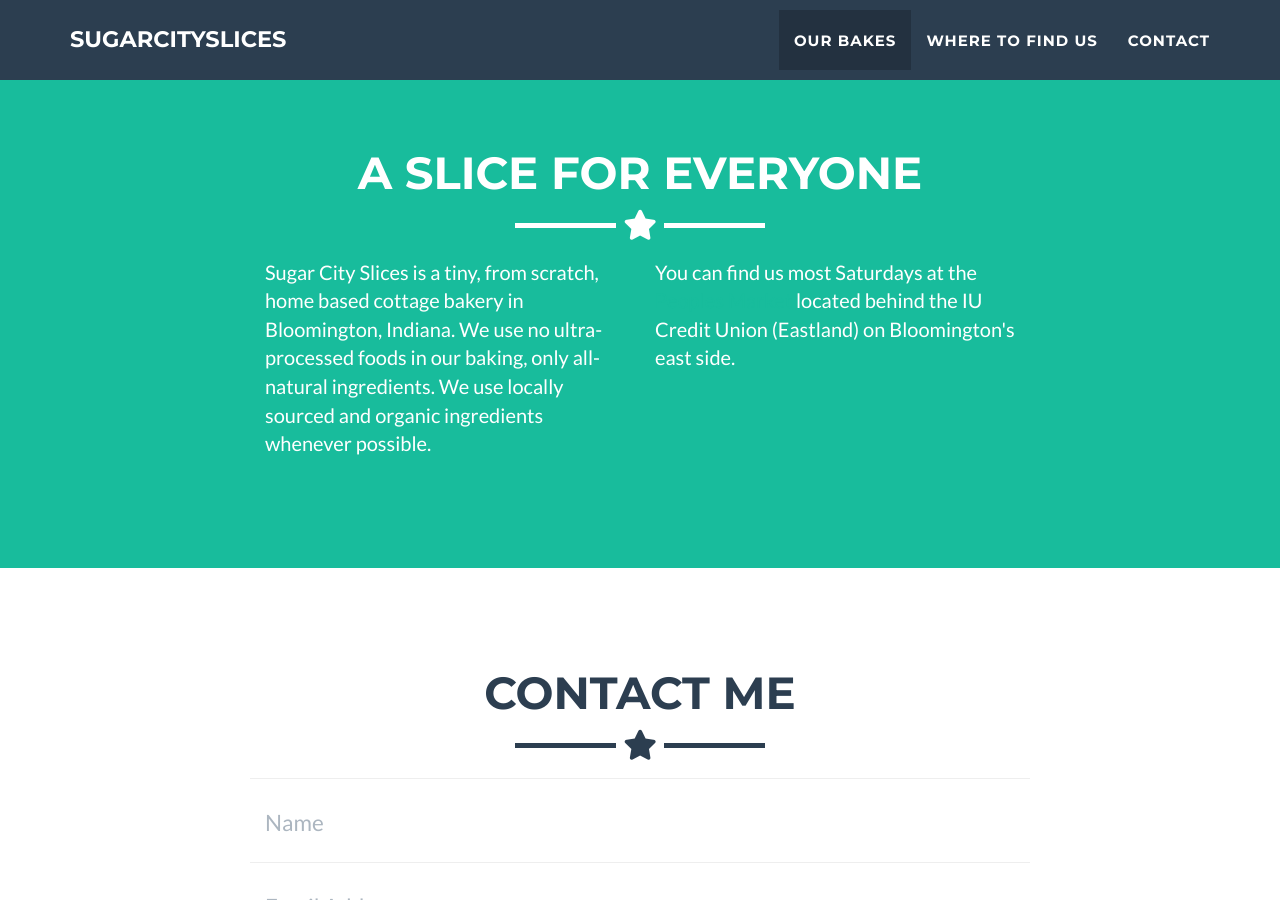
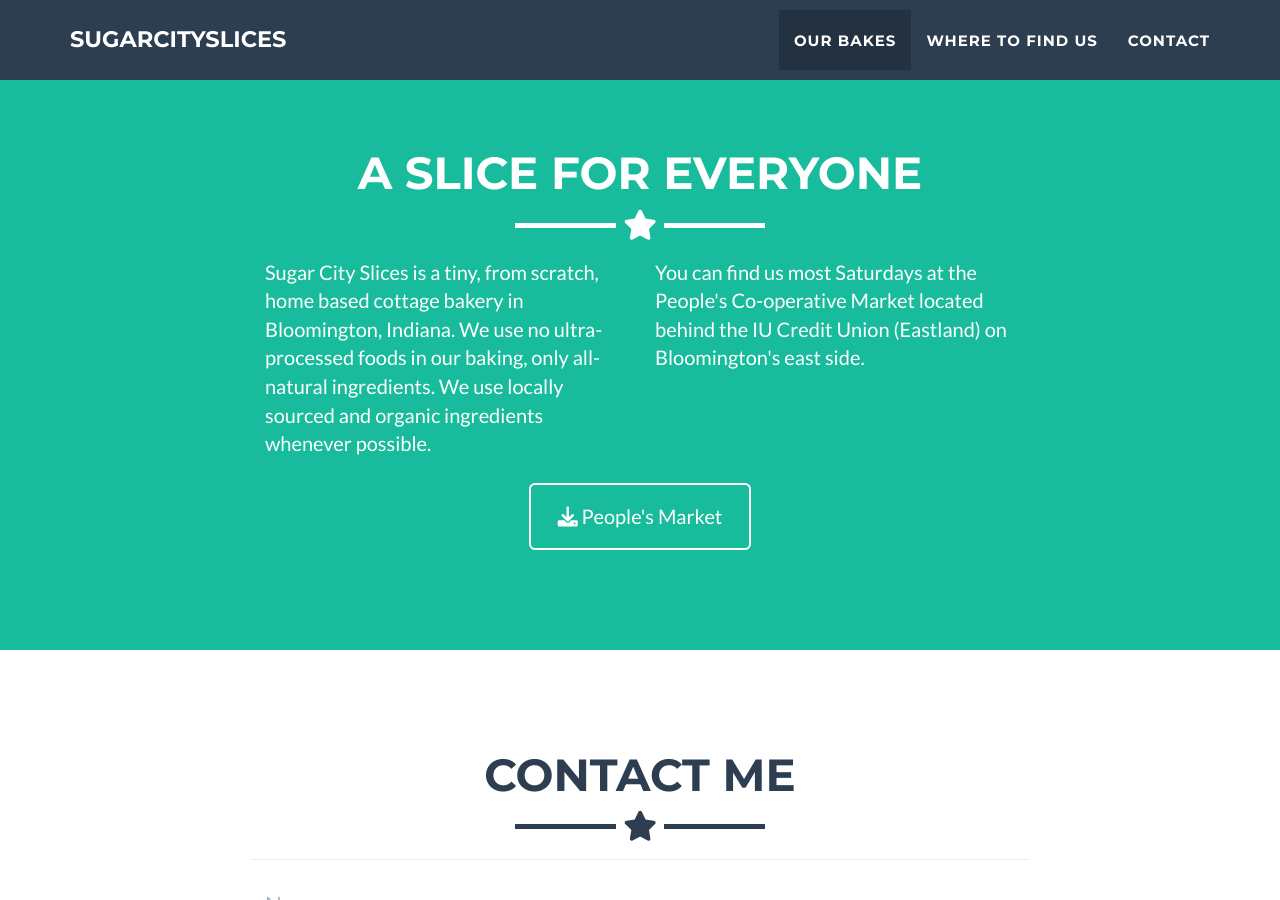
Before and after one commit to willaliburd/Sugarcityslices, a Jekyll site: the page built from _posts/2014-07-18-project-1.markdown, in a window 1280 px wide and 900 px high, scrolled down 1580 px. Built offline with Jekyll 4.4.1, drawn with Linux system fonts in a browser that asks for light colours.

Commit message:
Update about.html

```diff
--- a/_includes/about.html
+++ b/_includes/about.html
@@ -12,7 +12,12 @@
          <p>Sugar City Slices is a tiny, from scratch, home based cottage bakery in Bloomington, Indiana. We use no ultra-processed foods in our baking, only all-natural ingredients. We use locally sourced and organic ingredients whenever possible. </p>
       </div>
       <div class="col-lg-4">
-        <p>You can find us most Saturdays at the <a href="https://www.peoplesmarketbtown.org">Peoples Market</a> located behind the IU Credit Union (Eastland) on Bloomington's east side.</p>
+        <p>You can find us most Saturdays at the People's Co-operative Market located behind the IU Credit Union (Eastland) on Bloomington's east side.</p>
+      </div>
+      <div class="col-lg-8 col-lg-offset-2 text-center">
+        <a href="https://www.peoplesmarketbtown.org/" class="btn btn-lg btn-outline">
+          <i class="fa fa-download"></i> People's Market
+        </a>
       </div>
     </div>
   </div>
```
